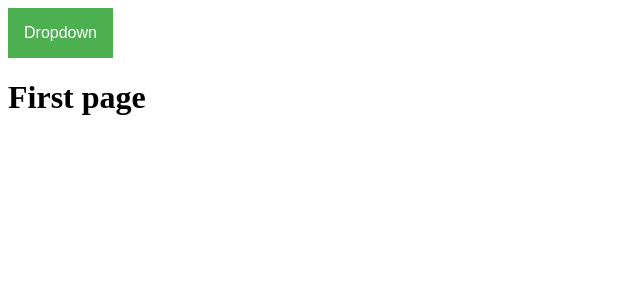
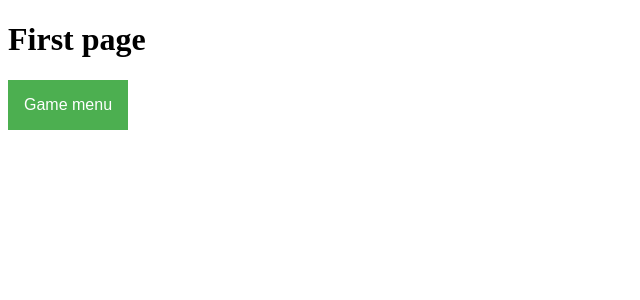
Before and after one commit to danielajoian/JavaScript-Game, a Flask app: page / in a window 1280 px wide. Shown: the top 300 px of the page, without its empty margins (0-640 px from the left). Run offline with Flask 2, Linux system fonts and the light colour scheme.

Commit message:
New dropdown menu, game page route

```diff
--- a/server.py
+++ b/server.py
@@ -6,9 +6,15 @@ app = Flask(__name__)
 def home():
     return render_template('home.html')
 
-if __name__ == '__main__':
+
+@app.route('/game', methods=['GET', 'POST'])
+def game():
+    return render_template('game.html')
+
+
+if __name__=='__main__':
     app.run(
-        debug = True,
-        host = 'localhost',
-        port = 5300
+        debug=True,
+        host='localhost',
+        port=5300
     )
--- a/templates/home.html
+++ b/templates/home.html
@@ -9,14 +9,17 @@
     <title>Memory Game</title>
 </head>
 <body>
-    <div class="dropdown">
-        <button class="dropbtn">Dropdown</button>
-        <div class="dropdown-content">
-          <a href="#">Link 1</a>
-          <a href="#">Link 2</a>
-          <a href="#">Link 3</a>
+    <h1>First page</h1>
+    <form action='/game'></form>
+        <div class="dropdown">
+            <button class="dropbtn">Game menu</button>
+            <div class="dropdown-content">
+            <a href="/game">One card</a>
+            <a href="/game">Two cards</a>
+            <a href="/game">Three cards</a>
+            <button id="submit" type="submit">SUBMIT</button>
+            </div>
         </div>
-    </div>
-    <h1>First page</h1>
+    </form>
 </body>
 </html>
```
Also changed, not shown: templates/game.html (added, +11 -0 lines).
